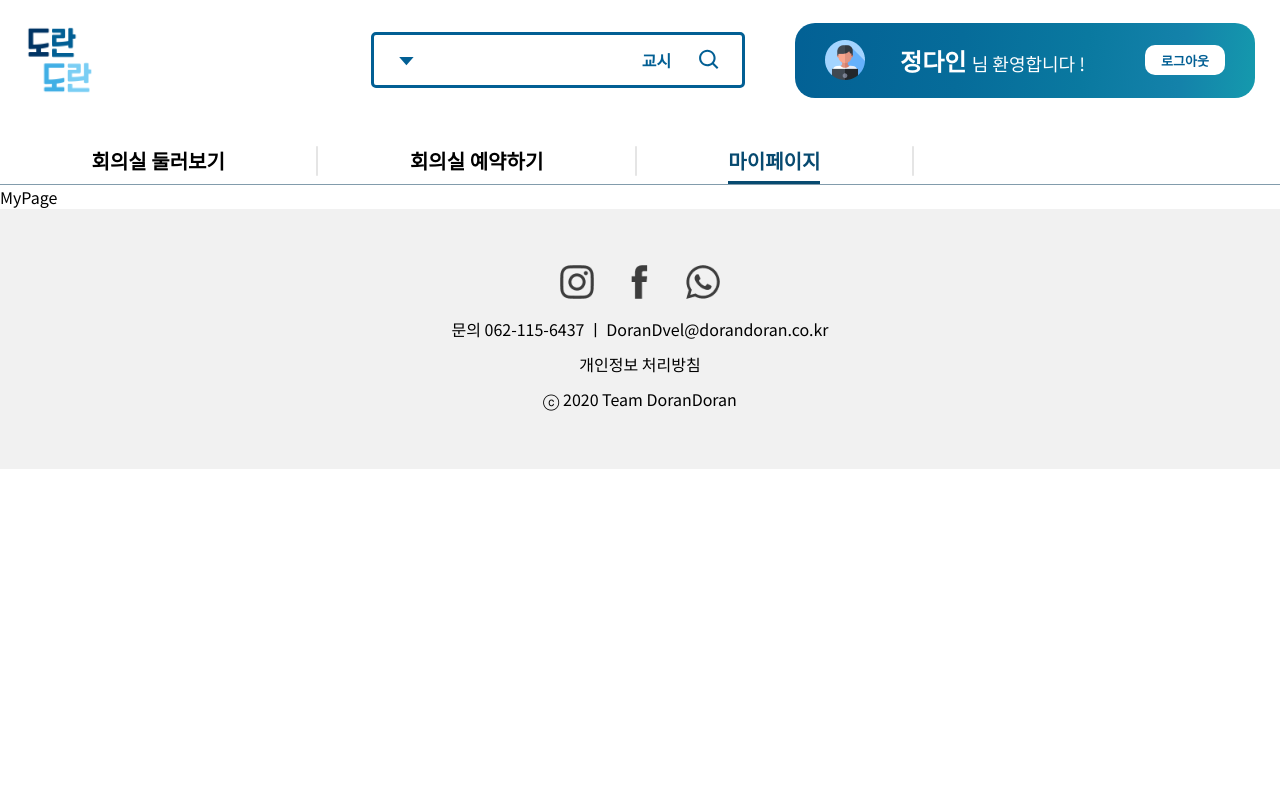
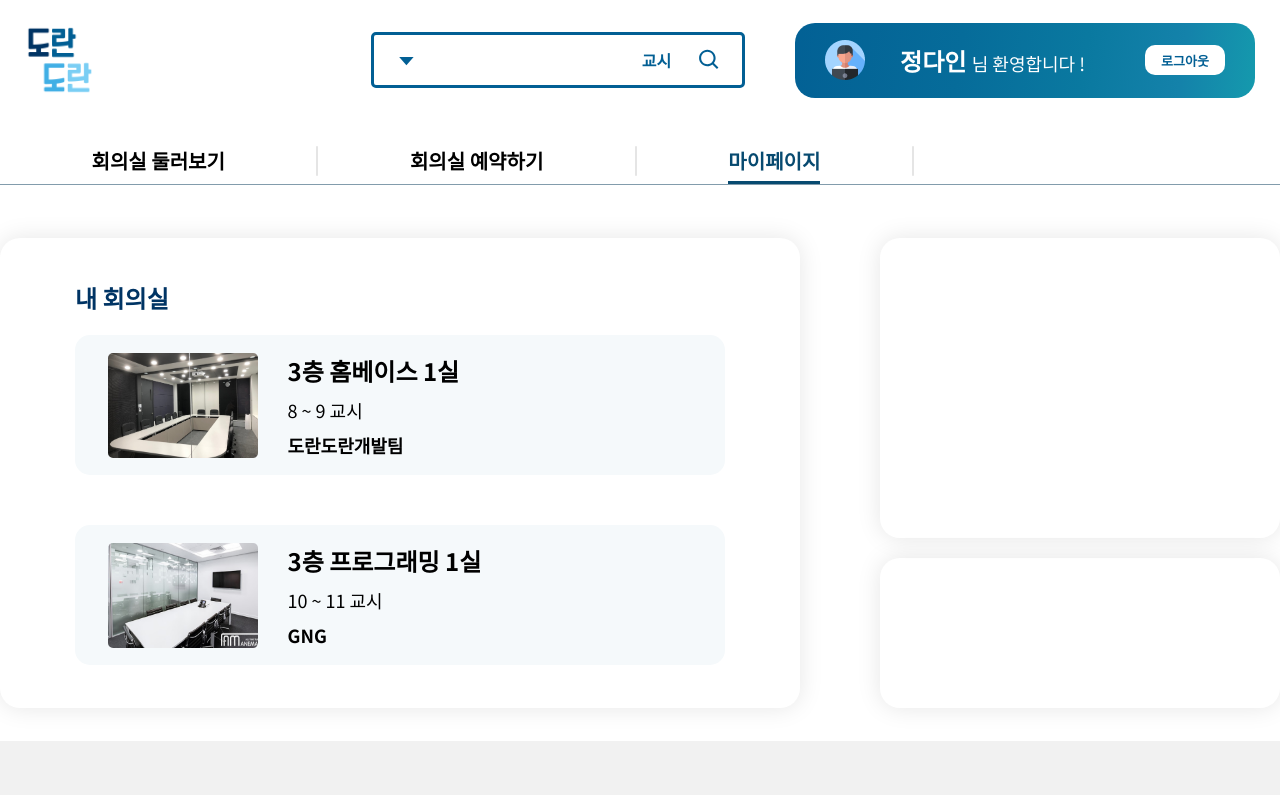
Before and after one commit to Doran-Doran-development/Doran-Doran-Client, a React (Create React App) app: page /Mypage in a window 1280 px wide. Shown: the top 795 px of the page. Built offline with nearby package versions, Linux system fonts and the light colour scheme.

Commit message:
[Update] MyPage

```diff
--- /dev/null
+++ b/src/Components/My/My.js
@@ -0,0 +1,53 @@
+import React from "react";
+import {
+  MyPageWrapper,
+  MyRoomBox,
+  ControlWrapper,
+  MyContentBox,
+  MyRoomContainer,
+  MyRoom,
+  ListContainer,
+  TeamContainer
+} from "./Styled";
+import room1 from "../../img/room1.png";
+import room2 from "../../img/room2.png";
+
+const My = () => {
+  return (
+    <MyPageWrapper>
+      <MyContentBox>
+        <MyRoomBox>
+          <div id='text'>내 회의실</div>
+          <MyRoomContainer>
+            <MyRoom>
+              <div className='wrap'>
+                <img src={room1}></img>
+                <div className='textBox'>
+                    <div className="roomName">3층 홈베이스 1실</div>
+                    <div className="time">8 ~ 9 교시</div>
+                    <div className="teamName">도란도란개발팀</div>
+                </div>
+              </div>
+            </MyRoom>
+            <MyRoom>
+            <div className='wrap'>
+                <img src={room2}></img>
+                <div className='textBox'>
+                    <div className="roomName">3층 프로그래밍 1실</div>
+                    <div className="time">10 ~ 11 교시</div>
+                    <div className="teamName">GNG</div>
+                </div>
+              </div>
+            </MyRoom>
+          </MyRoomContainer>
+        </MyRoomBox>
+        <ControlWrapper>
+            <ListContainer></ListContainer>
+            <TeamContainer></TeamContainer>
+        </ControlWrapper>
+      </MyContentBox>
+    </MyPageWrapper>
+  );
+};
+
+export default My;
--- a/src/Components/index.js
+++ b/src/Components/index.js
@@ -6,5 +6,6 @@ import Header from "./Header/Header";
 import LookUp from "./Lookup/Lookup";
 import Footer from "./Footer/Footer";
 import Reservation from "./Reservation/Reservation";
+import My from "./My/My"
 
-export { Main, Login, Register, Header, LookUp, Footer, Reservation };
+export { Main, Login, Register, Header, LookUp, Footer, Reservation, My };
--- a/src/Pages/Mypage.js
+++ b/src/Pages/Mypage.js
@@ -1,10 +1,9 @@
 import React from "react";
+import My from "../Components/My/My";
 
 const Mypage = () => {
   return (
-    <div>
-      <div>MyPage</div>
-    </div>
+    <My/>
   );
 };
 
--- a/src/Pages/index.js
+++ b/src/Pages/index.js
@@ -2,5 +2,6 @@ import MainPage from "./Main";
 import LookupPage from "./Lookup";
 import ReservationPage from "./Reservation";
 import Home from "./Home";
+import My from "./Mypage"
 
-export { MainPage, LookupPage, ReservationPage, Home };
+export { MainPage, LookupPage, ReservationPage, Home, My };
```
